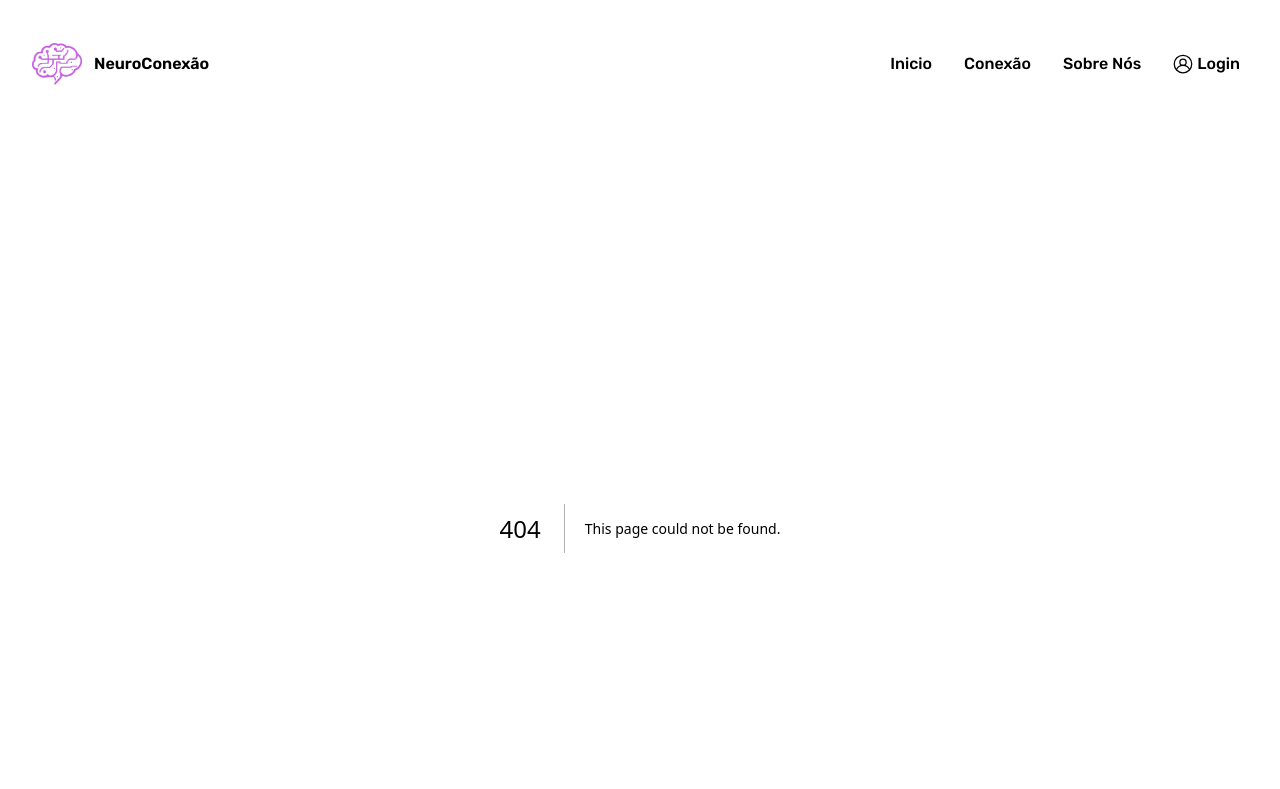
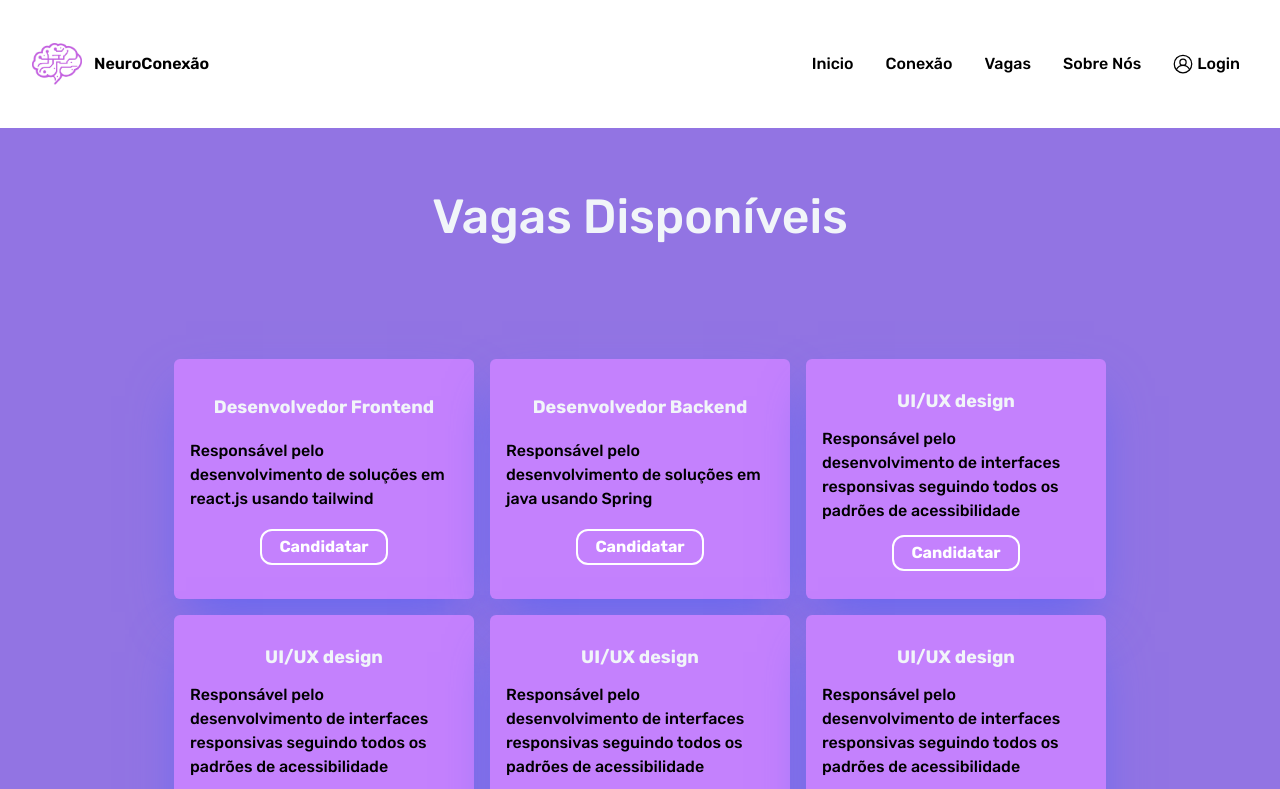
Before and after one commit to RecodeSquad14/NeuroConexao, a Next.js app: page /vagas in a window 1280 px wide. Before the commit this address had no page. Shown: the top 789 px of the page. Built offline with nearby package versions, Linux system fonts and the light colour scheme.

Commit message:
Criação da pg vagas

```diff
--- /dev/null
+++ b/src/app/vagas/page.js
@@ -0,0 +1,39 @@
+import CardVagas from "@/components/cardVagas/CardVagas";
+import GridContainer from "@/components/grid/GridContainer";
+import React from "react";
+
+function page() {
+  return (
+    <div className="bg-primary h-auto md:h-screen grid place-items-center p-4">
+      <h1 className="text-slate-100 text-5xl">Vagas Disponíveis </h1>
+      <GridContainer className=" h-auto  flex flex-wrap items-center gap-4 p-2 justify-center mt-3">
+        <CardVagas
+          title="Desenvolvedor Frontend"
+          description="Responsável pelo desenvolvimento de soluções em react.js usando tailwind"
+        />
+        <CardVagas
+          title="Desenvolvedor Backend"
+          description="Responsável pelo desenvolvimento de soluções em java usando Spring"
+        />
+        <CardVagas
+          title="UI/UX design"
+          description="Responsável pelo desenvolvimento de interfaces responsivas seguindo todos os padrões de acessibilidade"
+        />
+        <CardVagas
+          title="UI/UX design"
+          description="Responsável pelo desenvolvimento de interfaces responsivas seguindo todos os padrões de acessibilidade"
+        />
+        <CardVagas
+          title="UI/UX design"
+          description="Responsável pelo desenvolvimento de interfaces responsivas seguindo todos os padrões de acessibilidade"
+        />
+        <CardVagas
+          title="UI/UX design"
+          description="Responsável pelo desenvolvimento de interfaces responsivas seguindo todos os padrões de acessibilidade"
+        />
+      </GridContainer>
+    </div>
+  );
+}
+
+export default page;
--- /dev/null
+++ b/src/components/cardVagas/CardVagas.jsx
@@ -0,0 +1,14 @@
+import React from "react";
+
+function CardVagas({ title, description }) {
+  return (
+    <div className="flex flex-col justify-evenly items-center h-60 p-4 w-300 bg-secondary rounded-md shadow-2xl shadow-indigo-500">
+      <h2 className="font-bold text-slate-100 text-lg">{title}</h2>
+      <p>{description}</p>
+      <button className="bg-transparent w-32 border-white border-solid border-2 text-white  rounded-xl p-1  text-center font-bold hover:bg-footertext">
+        Candidatar
+      </button>
+    </div>
+  );
+}
+export default CardVagas;
--- a/src/components/header/Header.jsx
+++ b/src/components/header/Header.jsx
@@ -35,15 +35,21 @@ function Header() {
               <div className="ml-4 flex items-center space-x-4">
                 <Link
                   href="/"
-                  className="text-black hover:bg-primary hover:text-white  rounded-lg p-2"
+                  className="text-black hover:bg-primary  hover:text-white  rounded-lg p-2"
                 >
                   Inicio
                 </Link>
                 <Link
                   href="/conexao"
-                  className="text-black hover:bg-primary hover:text-white  rounded-lg p-2"
+                  className="text-black hover:bg-primary  hover:text-white  rounded-lg p-2"
                 >
                   Conexão
+                </Link>
+                <Link
+                  href="/vagas"
+                  className="text-black hover:bg-primary  hover:text-white  rounded-lg p-2"
+                >
+                  Vagas
                 </Link>
                 <Link
                   href="/sobre"
@@ -104,6 +110,12 @@ function Header() {
                 Conexão
               </Link>
               <Link
+                href="/vagas"
+                className="text-black block hover:bg-primary  hover:text-white rounded-lg p-2"
+              >
+                Vagas
+              </Link>
+              <Link
                 href="/sobre"
                 className="text-black block hover:bg-primary  hover:text-white rounded-lg p-2"
               >
```
